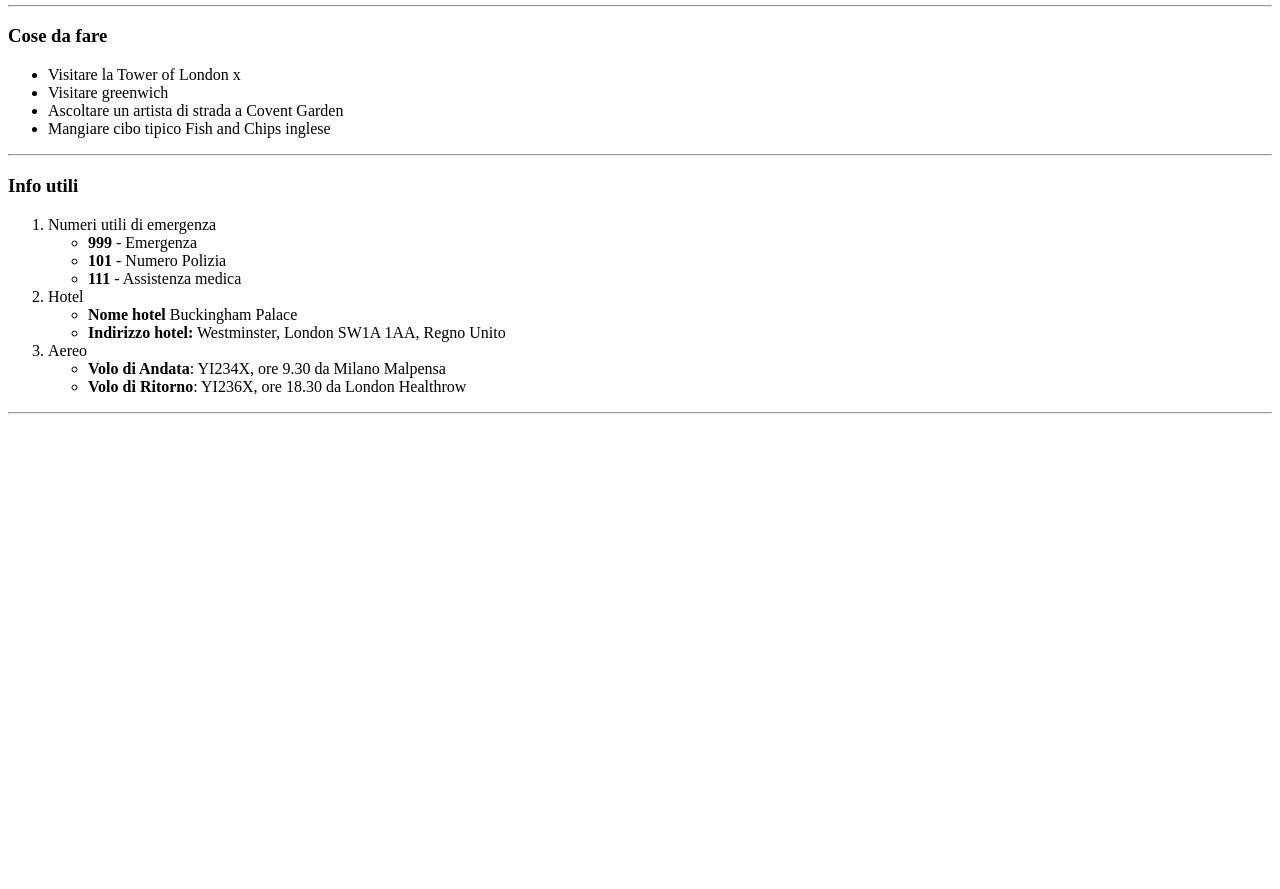
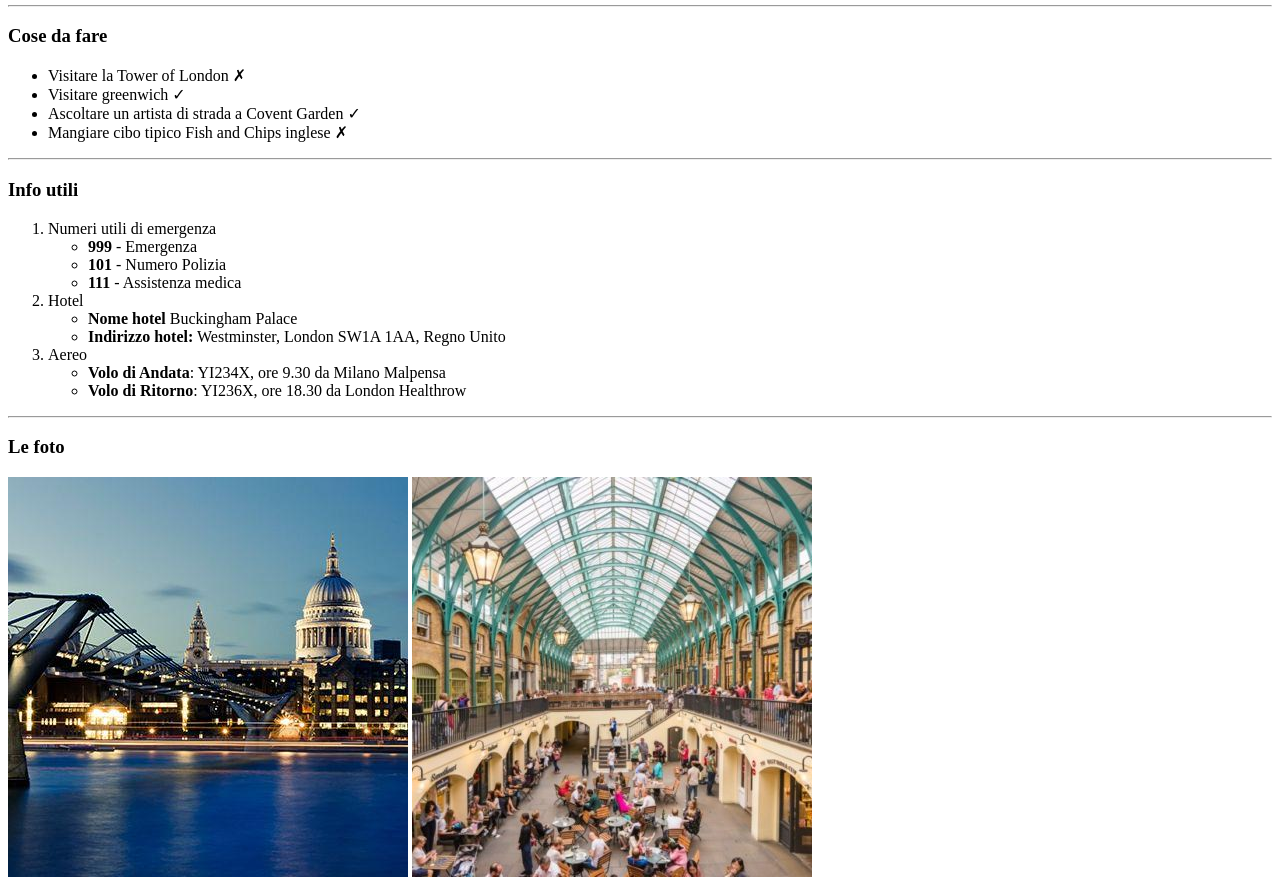
Before and after one commit to alegiunt99/html-london-trip, a plain HTML site: page index.html in a window 1280 px wide. Shown: the part 876-1765 px from the top of the page. Before the commit the page ends 1298 px from the top, so only its background shows below. Drawn offline with Linux system fonts and the light colour scheme.

Commit message:
Foto a fine pagina

```diff
--- a/index.html
+++ b/index.html
@@ -65,10 +65,10 @@
      <h3>Cose da fare</h3>
 
      <ul>
-         <li>Visitare la Tower of London x</li>
-         <li>Visitare greenwich </li>
-         <li>Ascoltare un artista di strada a Covent Garden </li>
-         <li>Mangiare cibo tipico Fish and Chips inglese</li>
+         <li>Visitare la Tower of London &#10007</li>
+         <li>Visitare greenwich &#10003 </li>
+         <li>Ascoltare un artista di strada a Covent Garden &#10003 </li>
+         <li>Mangiare cibo tipico Fish and Chips inglese &#10007</li>
      </ul>
 
     </div>
@@ -105,6 +105,13 @@
 
     <hr>
 
+    <!--Foto finali di Londra-->
+
+    <h3>Le foto</h3>
+
+    <img src="img/london4.jpg" alt="fotolondra">
+    <img src="img/london5.jpg" alt="fotolondra">
+
 
 </body>
 </html>
```
